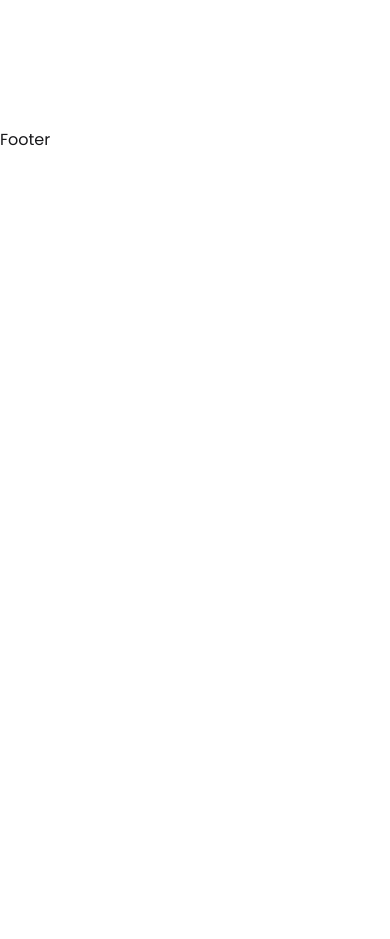
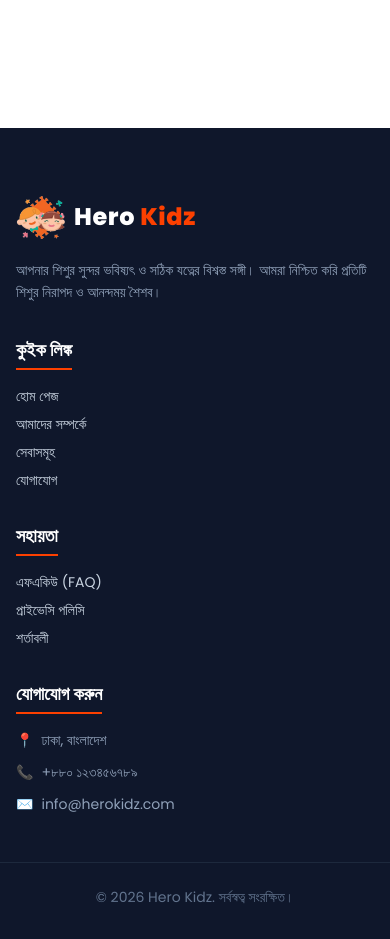
Before and after one commit to opunath26/my-hero-kidz, a Next.js app: page / in a window 390 px wide. Shown: the part 820-1759 px from the top of the page. Before the commit the page ends 972 px from the top, so only its background shows below. Built offline with nearby package versions, Linux system fonts and the light colour scheme.

Commit message:
feat: implement responsive footer component with logo

```diff
--- a/src/components/layouts/Footer.jsx
+++ b/src/components/layouts/Footer.jsx
@@ -1,10 +1,84 @@
 import React from 'react';
+import Link from 'next/link';
+import Image from 'next/image';
 
 const Footer = () => {
     return (
-        <div>
-            Footer
-        </div>
+        <footer className="bg-slate-900 pt-16 pb-8 text-slate-300">
+            <div className="gap-8 grid grid-cols-1 md:grid-cols-4 mx-auto px-4 max-w-7xl">
+
+                {/* 1. Logo & About Section */}
+                <div className="space-y-4">
+                    <div className="flex items-center space-x-2">
+                        <Image
+                            src="/assets/logo.png"
+                            alt="Hero Kidz Logo"
+                            width={50}
+                            height={50}
+                            className="object-contain"
+                        />
+                        <span className="font-bold text-white text-2xl tracking-wide">
+                            Hero <span className="text-primary">Kidz</span>
+                        </span>
+                    </div>
+                    <p className="text-slate-400 text-sm leading-relaxed">
+                        আপনার শিশুর সুন্দর ভবিষ্যৎ ও সঠিক যত্নের বিশ্বস্ত সঙ্গী। আমরা নিশ্চিত করি প্রতিটি শিশুর নিরাপদ ও আনন্দময় শৈশব।
+                    </p>
+                </div>
+
+                {/* 2. Quick Links */}
+                <div>
+                    <h4 className="mb-4 pb-1 border-primary border-b-2 w-fit font-semibold text-white text-lg">
+                        কুইক লিঙ্ক
+                    </h4>
+                    <ul className="space-y-2 text-sm">
+                        <li><Link href="/" className="hover:text-primary transition">হোম পেজ</Link></li>
+                        <li><Link href="/about" className="hover:text-primary transition">আমাদের সম্পর্কে</Link></li>
+                        <li><Link href="/services" className="hover:text-primary transition">সেবাসমূহ</Link></li>
+                        <li><Link href="/contact" className="hover:text-primary transition">যোগাযোগ</Link></li>
+                    </ul>
+                </div>
+
+                {/* 3. Support & Resources */}
+                <div>
+                    <h4 className="mb-4 pb-1 border-primary border-b-2 w-fit font-semibold text-white text-lg">
+                        সহায়তা
+                    </h4>
+                    <ul className="space-y-2 text-sm">
+                        <li><Link href="/faq" className="hover:text-primary transition">এফএকিউ (FAQ)</Link></li>
+                        <li><Link href="/privacy" className="hover:text-primary transition">প্রাইভেসি পলিসি</Link></li>
+                        <li><Link href="/terms" className="hover:text-primary transition">শর্তাবলী</Link></li>
+                    </ul>
+                </div>
+
+                {/* 4. Contact Info */}
+                <div>
+                    <h4 className="mb-4 pb-1 border-primary border-b-2 w-fit font-semibold text-white text-lg">
+                        যোগাযোগ করুন
+                    </h4>
+                    <ul className="space-y-3 text-slate-400 text-sm">
+                        <li className="flex items-center space-x-2">
+                            <span>📍</span>
+                            <span>ঢাকা, বাংলাদেশ</span>
+                        </li>
+                        <li className="flex items-center space-x-2">
+                            <span>📞</span>
+                            <span>+৮৮০ ১২৩৪৫৬৭৮৯</span>
+                        </li>
+                        <li className="flex items-center space-x-2">
+                            <span>✉️</span>
+                            <span>info@herokidz.com</span>
+                        </li>
+                    </ul>
+                </div>
+
+            </div>
+
+            {/* Bottom Copyright Section */}
+            <div className="mt-12 pt-6 border-slate-800 border-t text-slate-500 text-sm text-center">
+                <p>&copy; {new Date().getFullYear()} Hero Kidz. সর্বস্বত্ব সংরক্ষিত।</p>
+            </div>
+        </footer>
     );
 };
 
```
